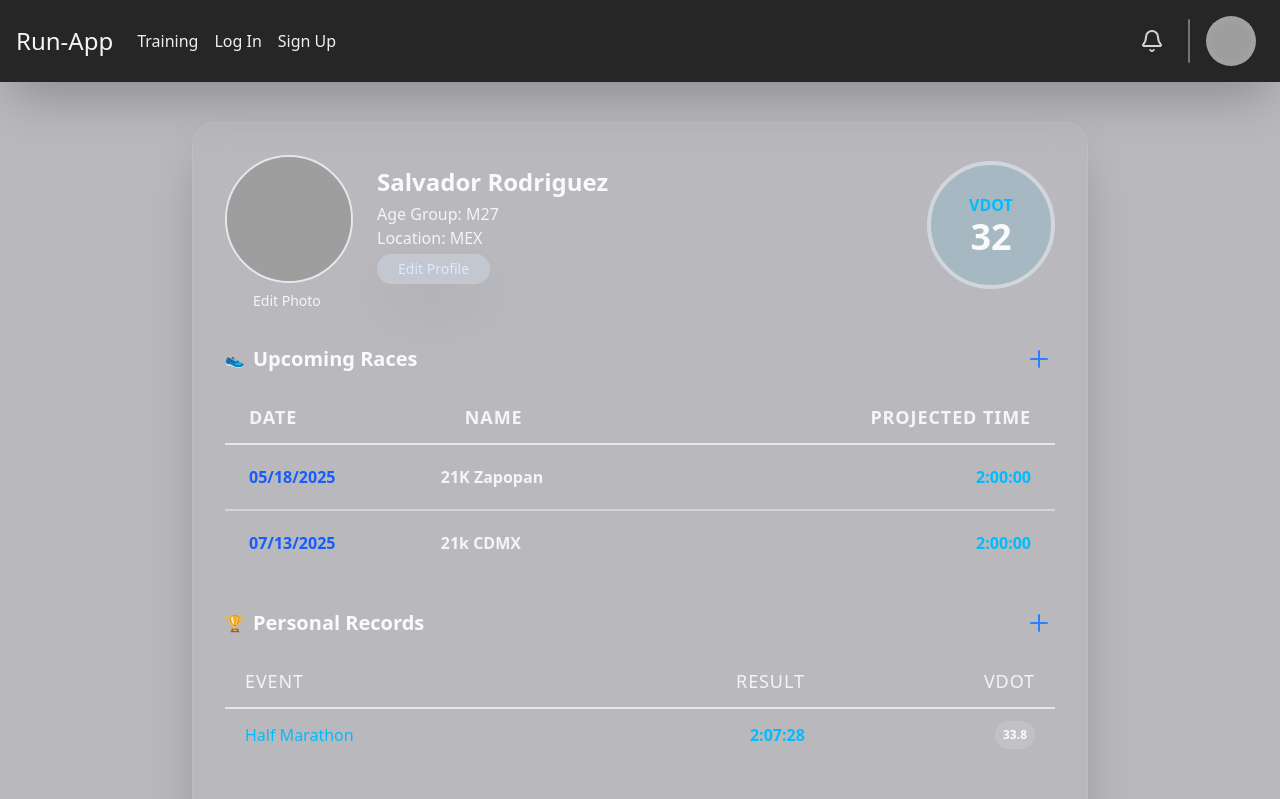
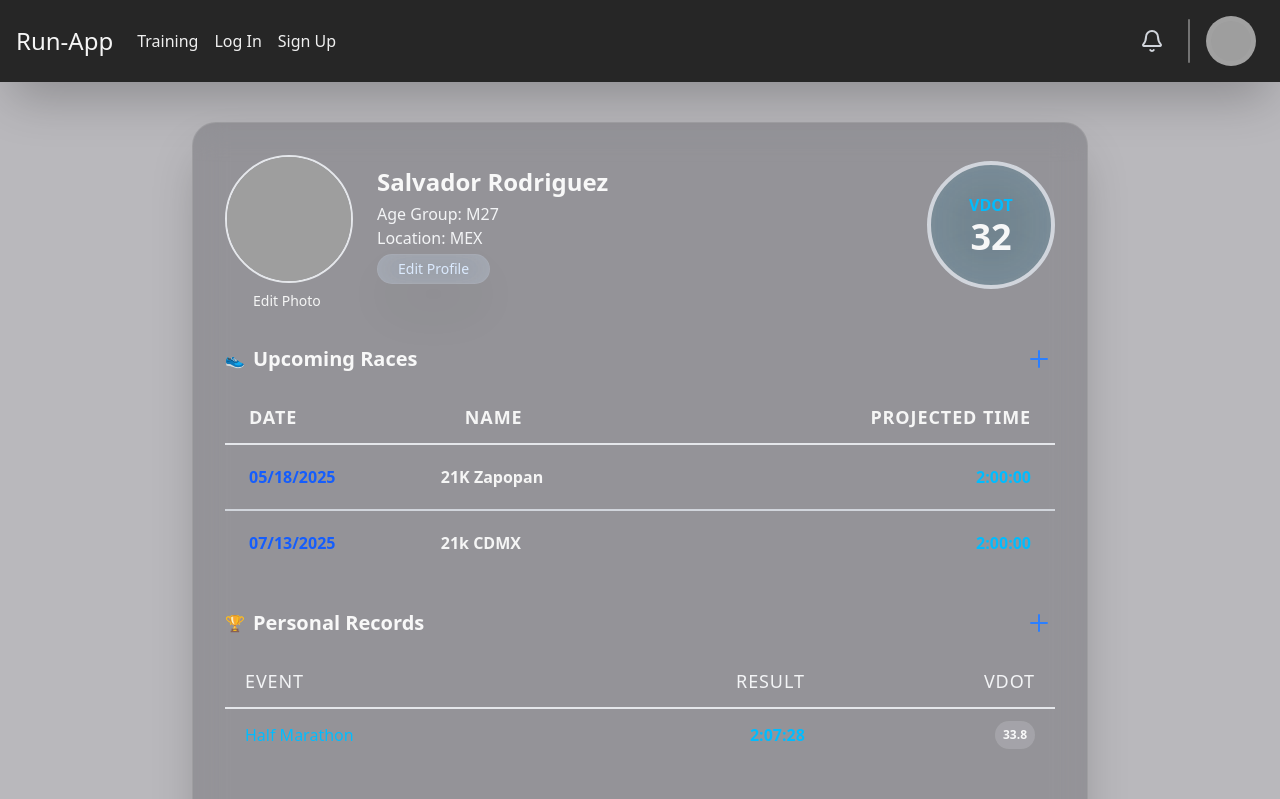
Before and after one commit to contrererick-ids/Run-App-Project-Web-Development, a React (Vite) app: page /Profile in a window 1280 px wide. Shown: the top 799 px of the page. Built offline with nearby package versions, Linux system fonts and the light colour scheme; grey boxes are pictures that could not be loaded.

Commit message:
Update styling for Profile and SignUp components

```diff
--- a/src/pages/Profile.jsx
+++ b/src/pages/Profile.jsx
@@ -23,7 +23,7 @@ const Profile = () => {
   };
 
   return (
-    <div className="max-w-4xl mx-auto my-10 rounded-3xl p-8 bg-grey-1000/30 backdrop-blur-lg border border-white/10 shadow-2xl">
+    <div className="max-w-4xl mx-auto my-10 rounded-3xl p-8 bg-zinc-700/30 backdrop-blur-lg border border-white/10 shadow-2xl">
       {/* Perfil del usuario */}
       <div className="flex flex-col md:flex-row items-center md:items-center gap-6 mb-8">
         <div className="relative justify-center items-center">
--- a/src/pages/SignUp.jsx
+++ b/src/pages/SignUp.jsx
@@ -15,7 +15,7 @@ const SignUp = () => {
 
   return (
     <div className="flex justify-center items-center min-h-screen">
-      <div className="w-full max-w-md p-6 bg-white rounded-lg shadow-md">
+      <div className="w-full max-w-md p-6 bg-white rounded-lg shadow-lg">
         <h1 className="text-2xl font-bold text-center mb-6 pt-5 text-neutral-800">Create your RunApp Account</h1>
 
         <form onSubmit={handleSubmit}>
```
